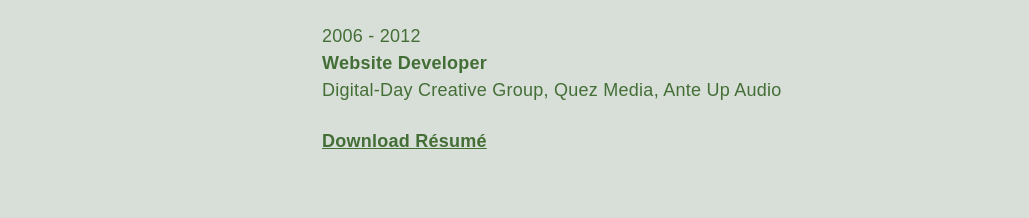
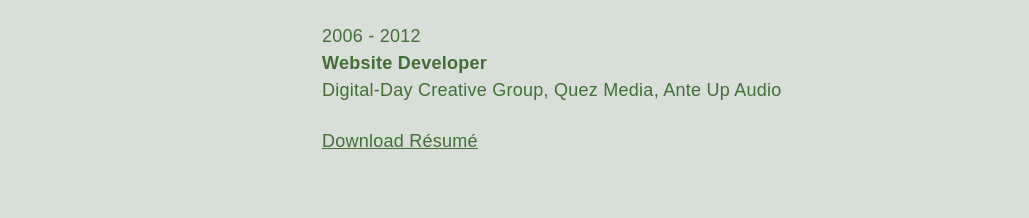
Before and after one commit to jamesfrysinger/jamesfrysinger.com, a Next.js app: page / in a window 1280 px wide. Shown: the part 4540-4758 px from the top of the page, without its empty margins (28-1057 px from the left). Built offline with nearby package versions, Linux system fonts and the light colour scheme.

Commit message:
Copy updates

```diff
--- a/src/app/components/sections/Profile.tsx
+++ b/src/app/components/sections/Profile.tsx
@@ -53,7 +53,7 @@
                 title="Download my résumé"
                 href="/downloads/jamesfrysinger-resume.pdf"
                 target="_blank"
-                className="font-bold underline mb-2 inline-block"
+                className="underline mb-2 inline-block"
                 aria-label="Download my résumé"
               >
                 Download Résumé
```
Also changed, not shown: 1 other file (tests, documents, lock files or other folders).
